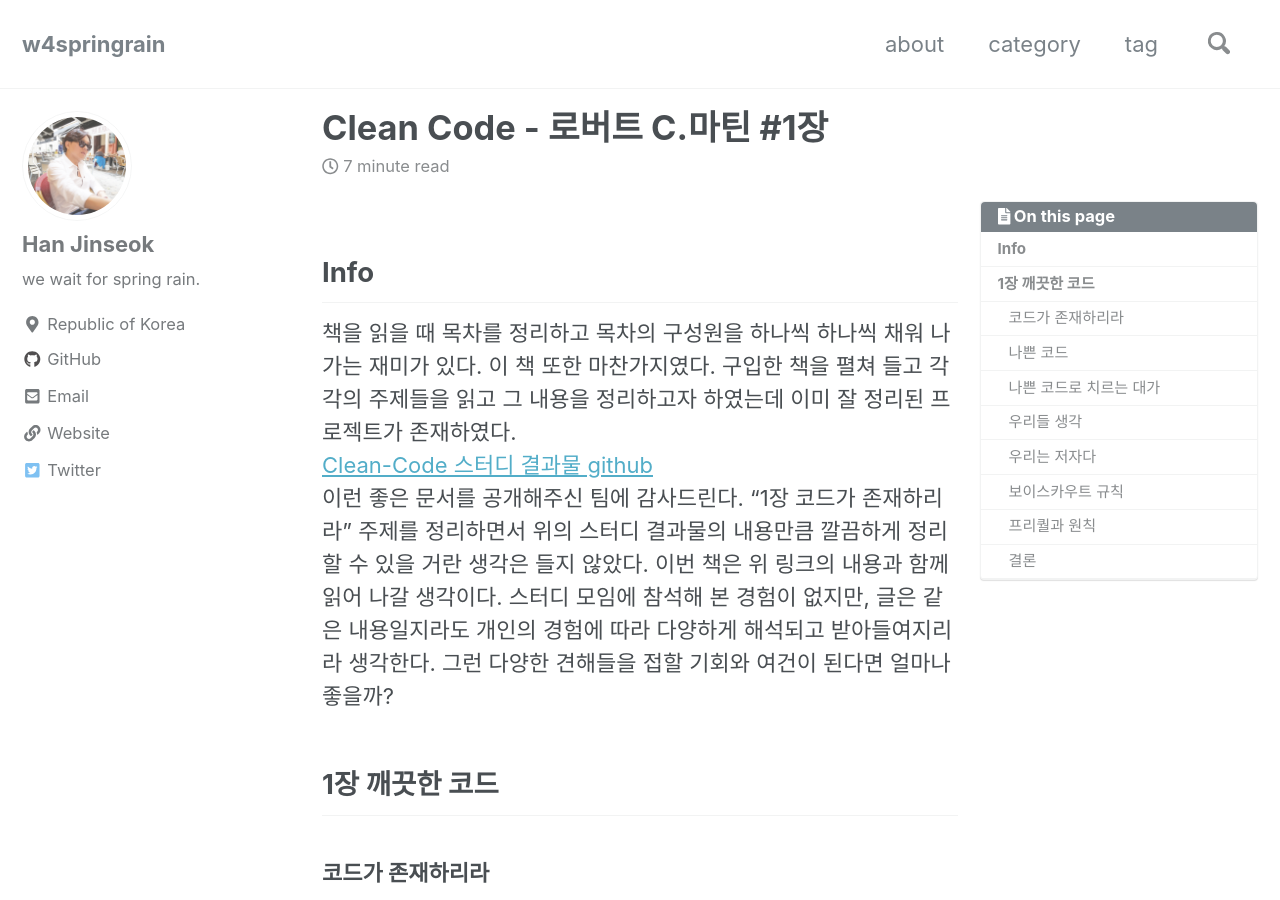
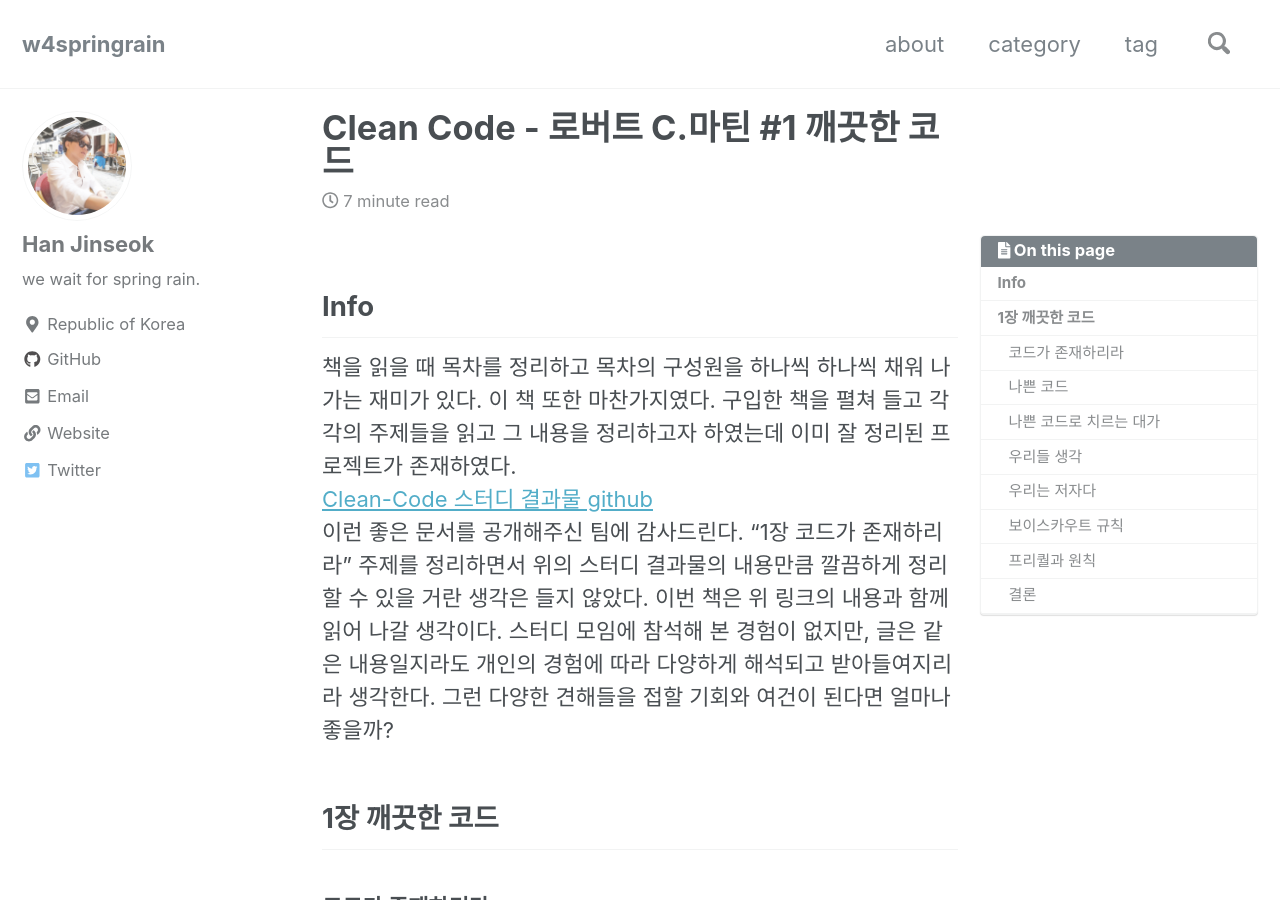
Before and after one commit to moregorenine/moregorenine.github.io, a Jekyll site: the page built from _posts/book/2019-02-18-clean-code-part1.md, in a window 1280 px wide and 900 px high. Built offline with Jekyll 4.4.1, drawn with Linux system fonts in a browser that asks for light colours; nearby versions of some CDN libraries; comment, search, counter and statistics services are not loaded; a style sheet for code colours, icons or effects is not loaded.

Commit message:
Update 2019-02-18-clean-code-part1.md

```diff
--- a/_posts/book/2019-02-18-clean-code-part1.md
+++ b/_posts/book/2019-02-18-clean-code-part1.md
@@ -1,5 +1,5 @@
 ---
-title: "Clean Code - 로버트 C.마틴 #1장"
+title: "Clean Code - 로버트 C.마틴 #1 깨끗한 코드"
 #excerpt: "애자일 소프트웨어 장인 정신"
 categories:
   - 도서
```
